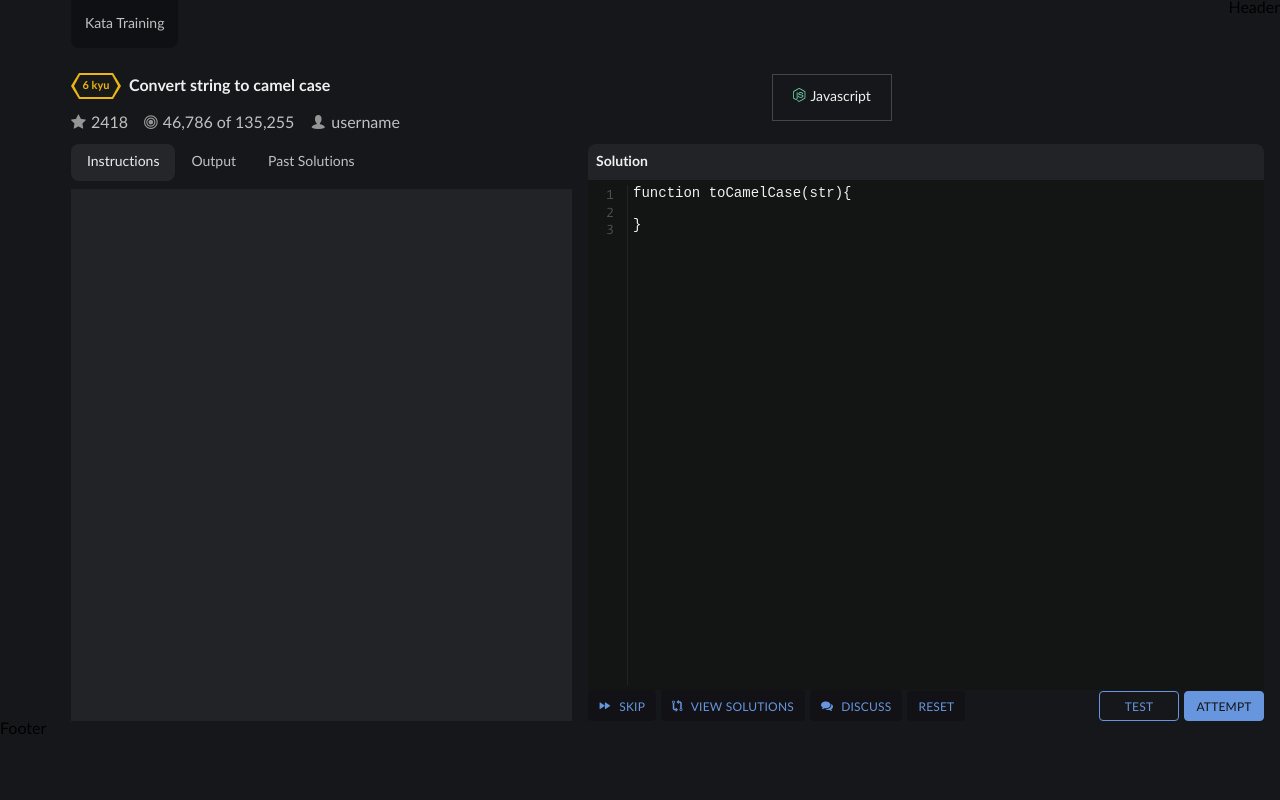
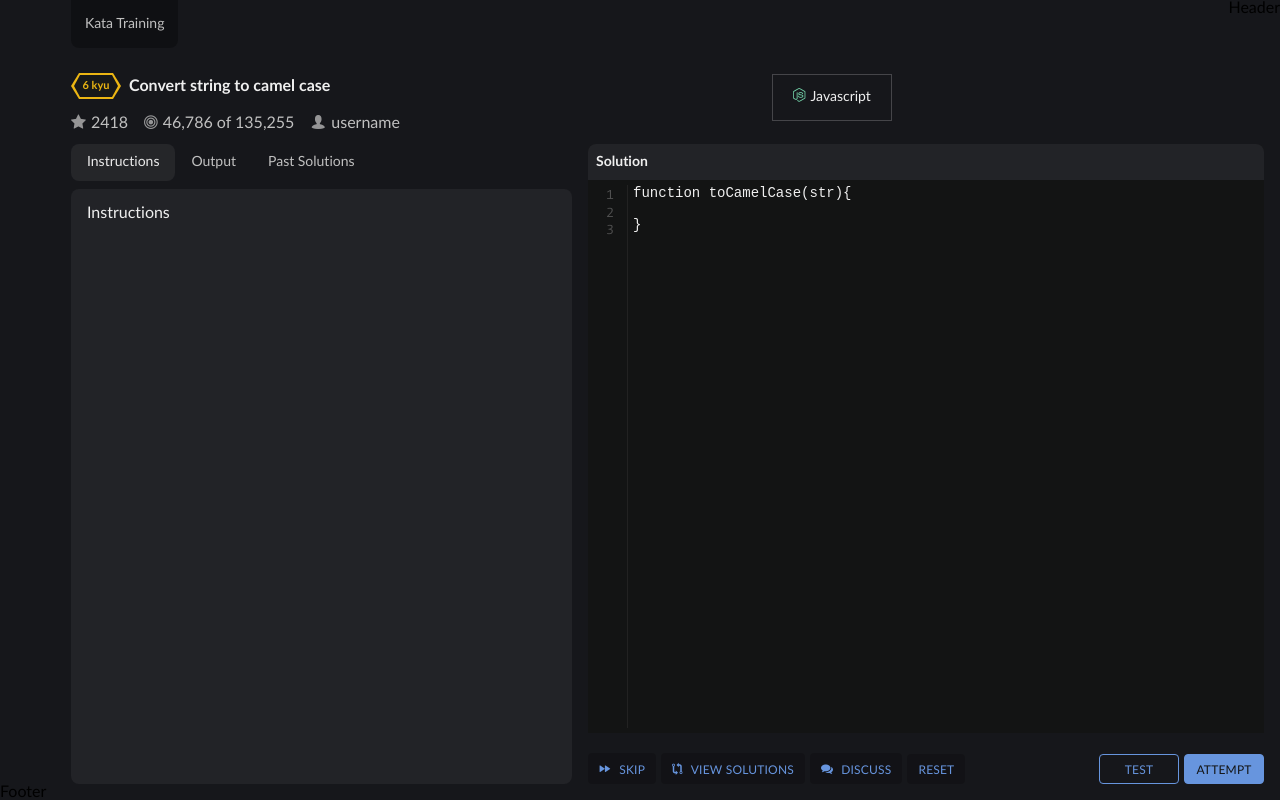
Before and after one commit to hel-sidoruk/rs-clone, a React (Vite) app: page /kata/2/train in a window 1280 px wide. Built offline with nearby package versions, Linux system fonts and the light colour scheme.

Commit message:
feat: add description styles

```diff
--- a/src/components/KataTraining/KataTrainingInfo.tsx
+++ b/src/components/KataTraining/KataTrainingInfo.tsx
@@ -22,7 +22,7 @@ export const KataTrainingInfo = () => {
           Past Solutions
         </button>
       </div>
-      <div className="kata-train__descr"></div>
+      <div className={`kata-train__descr ${active === options[1] ? 'output' : ''}`}>{active}</div>
     </div>
   );
 };
--- a/src/pages/KataTraining.tsx
+++ b/src/pages/KataTraining.tsx
@@ -5,7 +5,7 @@ import { Solution } from '../components/Solution/Solution';
 
 export const KataTraining = () => {
   return (
-    <main className="play-view">
+    <main className="play-view kata-training">
       <h1 className="page-title">Kata Training</h1>
       <KataDescription />
       <section className="kata-train">
--- a/src/scss/kata-train.scss
+++ b/src/scss/kata-train.scss
@@ -1,5 +1,6 @@
 .kata-train {
   display: flex;
+  flex-grow: 1;
   &__info {
     width: 42%;
     margin-right: 16px;
@@ -27,13 +28,23 @@
   }
   &__descr {
     flex-grow: 1;
+    border-radius: 8px;
     background-color: $section;
+    color: $light;
+    padding: 16px;
+    &.output {
+      background-color: $dark;
+      border: 2px solid $scroll;
+    }
   }
   &__code {
+    display: flex;
+    flex-direction: column;
     flex-grow: 1;
   }
 }
 .solution {
+  flex-grow: 1;
   border-top-left-radius: 8px;
   border-top-right-radius: 8px;
   background-color: $dark;
@@ -41,6 +52,7 @@
   overflow: hidden;
   display: flex;
   flex-direction: column;
+  margin-bottom: 20px;
   &__top {
     background-color: $section;
     padding: 8px;
--- a/src/scss/settings.scss
+++ b/src/scss/settings.scss
@@ -65,11 +65,20 @@ input {
   border: none;
   background-color: transparent;
 }
-
+#root {
+  display: flex;
+  flex-direction: column;
+  min-height: 100vh;
+}
 .play-view {
   padding: 0 16px;
   width: calc(100% - 55px);
   margin-left: 55px;
+  flex-grow: 1;
+  &.kata-training {
+    display: flex;
+    flex-direction: column;
+  }
 }
 .page-title {
   color: $grey;
```
